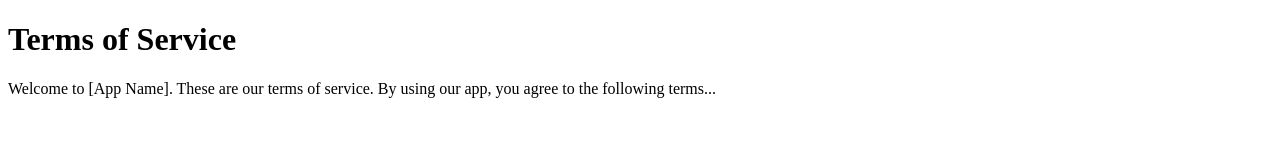
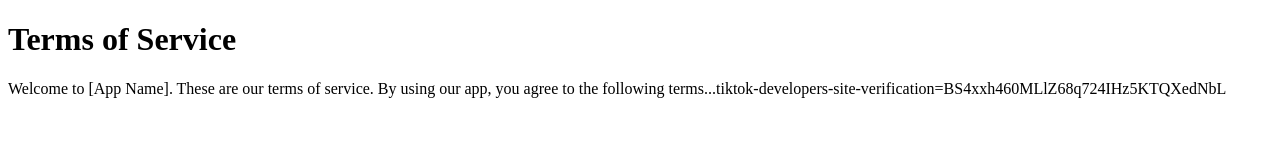
Before and after one commit to fanis2001/firstWebApp, a plain HTML site: page TermsofService.html in a window 1280 px wide. Drawn offline with Linux system fonts and the light colour scheme.

Commit message:
Update TermsofService.html

```diff
--- a/TermsofService.html
+++ b/TermsofService.html
@@ -7,6 +7,6 @@
 </head>
 <body>
     <h1>Terms of Service</h1>
-    <p>Welcome to [App Name]. These are our terms of service. By using our app, you agree to the following terms...</p>
+    <p>Welcome to [App Name]. These are our terms of service. By using our app, you agree to the following terms...tiktok-developers-site-verification=BS4xxh460MLlZ68q724IHz5KTQXedNbL</p>
 </body>
 </html>
```
